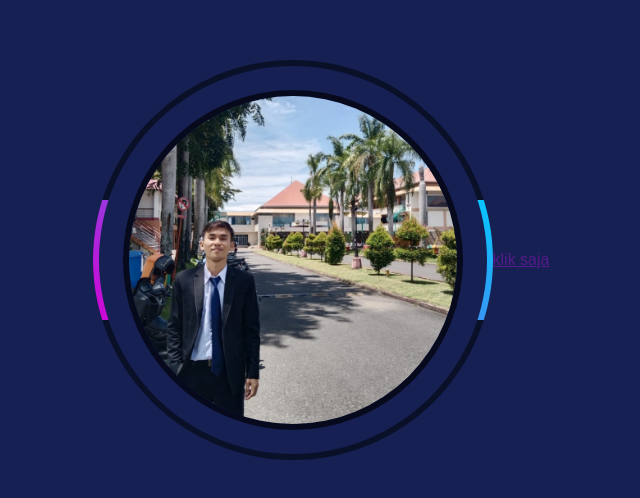
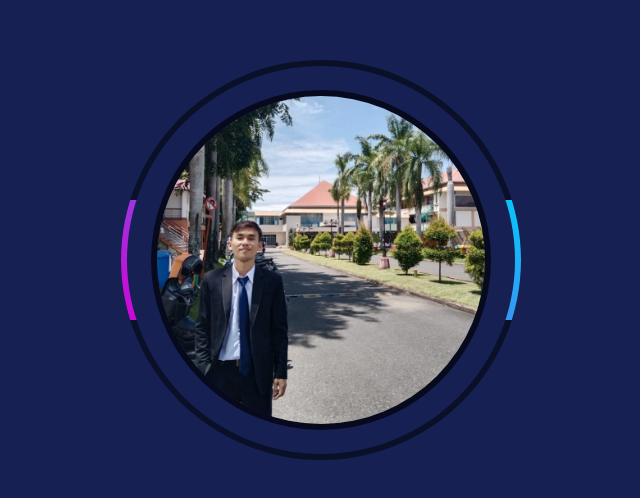
Before and after one commit to frengkijurata/image-hover-effects, a plain HTML site: page index.html in a window 1280 px wide. Shown: the part 140-638 px from the top of the page, without its empty margins (319-959 px from the left). Drawn offline with Linux system fonts and the light colour scheme.

Commit message:
Update index.html

```diff
--- a/index.html
+++ b/index.html
@@ -12,6 +12,5 @@
         <a href="#">Hire me</a>
       </div>
     </div>
-    <p><a href="">klik saja</a></p>
   </body>
 </html>
```
